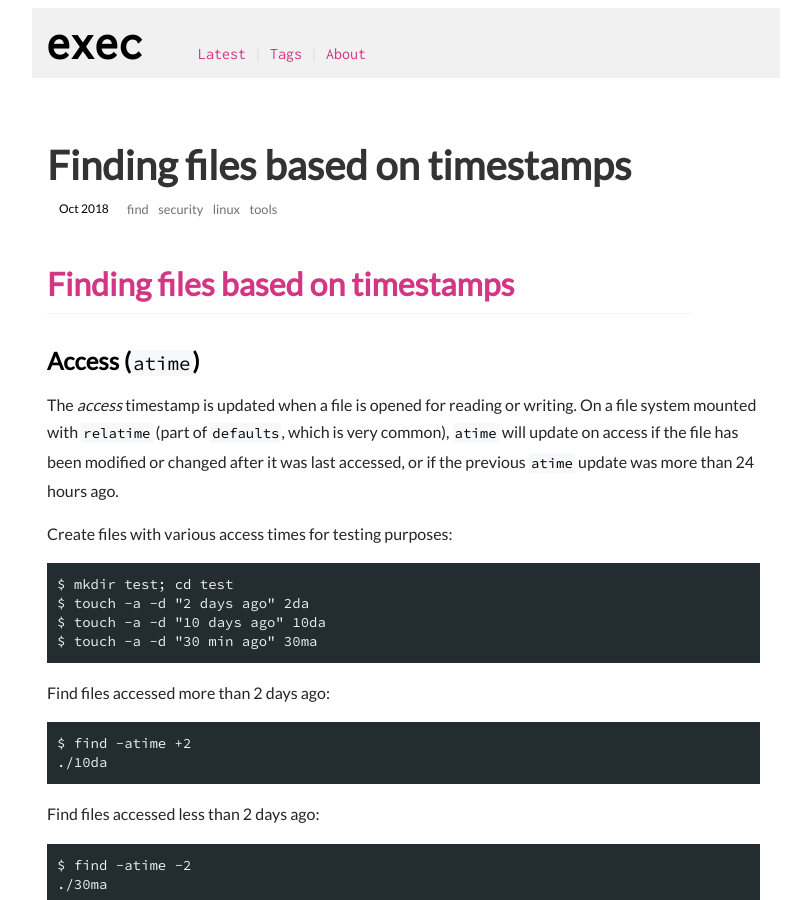
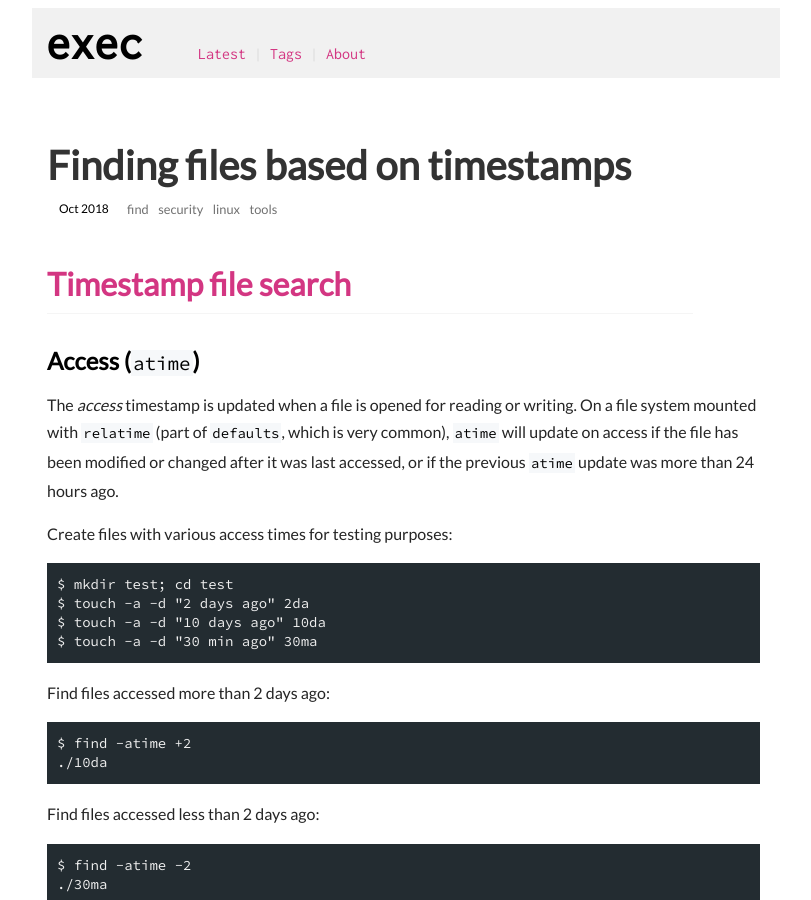
Before and after one commit to execas/execas.github.io, a Jekyll site: the page built from _posts/2018-10-30-finding-files-based-on-timestamps.md, in a window 1280 px wide and 900 px high. Shown: the whole window, without its empty margins (234-1045 px from the left). Built offline with Jekyll 4.4.1, drawn with Linux system fonts in a browser that asks for light colours.

Commit message:
Update 2018-10-30-finding-files-based-on-timestamps.md

```diff
--- a/_posts/2018-10-30-finding-files-based-on-timestamps.md
+++ b/_posts/2018-10-30-finding-files-based-on-timestamps.md
@@ -5,7 +5,7 @@ date: 2018-10-30
 tags: [find, security, linux, tools]
 ---
 
-## Finding files based on timestamps
+## Timestamp file search
 
 ### Access (`atime`)
 
```
